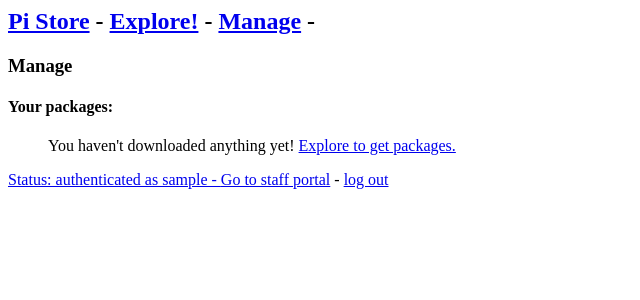
After one commit to LinusS1/pi-store, a Django app: page /manage in a window 1280 px wide. The commit adds this page. Shown: the top 300 px of the page, without its empty margins (0-640 px from the left). Run offline with Django 3.2, Linux system fonts and the light colour scheme; the visitor is signed in with stand-in values (Sample User, id 1); data comes from the database, SQL or seed files in the repository.

Commit message:
Added uninstall file download

```diff
--- a/store/downloadapp/templates/downloadapp/base.html
+++ b/store/downloadapp/templates/downloadapp/base.html
@@ -1,6 +1,7 @@
 <h2>
 	<a href="{% url 'downloadapp:index' %}">Pi Store</a> -
-	<a href="{% url 'downloadapp:explore' %}">Explore!</a>
+	<a href="{% url 'downloadapp:explore' %}">Explore!</a> -
+	<a href="{% url 'downloadapp:manage' %}">Manage</a> -
 </h2>
 
 {% block content %}{% endblock content %}
--- /dev/null
+++ b/store/downloadapp/templates/downloadapp/manage_packages.html
@@ -0,0 +1,22 @@
+{% extends "downloadapp/base.html" %}
+
+{% block content %}
+	<h3>Manage</h3>
+	<h4>Your packages:</h4>
+	<ul>
+		{% for package in packages %}
+			<li>
+				<div>
+					<h4>{{ package }}</h4>
+					<!--Nice thing to make the images load.-->
+					<img src="https://file.ac/EWLnE13zcKA/{{ package.shot }}" alt={{ package }}>
+					<p>{{ package.simple_description }}</p>
+					<a href="{% url 'downloadapp:uninstall' package.id %}">Uninstall</a>
+
+				</div>
+			</li>
+		{% empty %}
+			<p>You haven't downloaded anything yet! <a href="{% url 'downloadapp:explore' %}"</a>Explore to get packages.</p>
+		{% endfor %}
+	</ul>
+{% endblock content %}
--- a/store/downloadapp/templates/downloadapp/package.html
+++ b/store/downloadapp/templates/downloadapp/package.html
@@ -12,7 +12,7 @@
 	<p>Has been installed {{ package.installs }} times.</p>
 	<p>Made by {{ package.owner }}</p>
 	{% if has_package %}
-		<p>You have this</p>
+		<a href="{% url 'downloadapp:manage' %}">Manage your packages</a>
 	{% else %}
 		<a href="{% url 'downloadapp:download' package.id %}">Download {{ package }}</a>
 	{% endif %}
--- /dev/null
+++ b/store/downloadapp/templates/downloadapp/uninstall_template.txt
@@ -0,0 +1 @@
+uninstall {{ id }}
--- a/store/downloadapp/urls.py
+++ b/store/downloadapp/urls.py
@@ -12,6 +12,10 @@ urlpatterns = [
 	url(r'^package/(?P<package_id>\d+)/$', views.package, name='package'),
 	#Download package
 	url(r'^package/download/(?P<package_id>\d+)/$', views.download, name='download'),
+	#Manage
+	url(r'^manage$', views.manage, name='manage'),
+	#Download uninstall file
+	url(r'^manage/uninstall/(?P<package_id>\d+)/$', views.uninstall, name='uninstall'),
 	##Developer
 	#New package
 	url(r'^dev/packages/new$', views.new, name='new'),
--- a/store/downloadapp/views.py
+++ b/store/downloadapp/views.py
@@ -3,6 +3,11 @@ from django.db.models import F
 from django.http import HttpResponseRedirect
 from django.contrib.auth.decorators import login_required
 from django.contrib.auth.models import User
+from django.http import HttpResponse
+from django.template.loader import render_to_string
+
+from wsgiref.util import FileWrapper
+import io as StringIO
 
 from .models import Package
 from .forms import PackageForm
@@ -20,9 +25,12 @@ def explore(request):
 def package(request, package_id):
 	"""Specific package"""
 	package = get_object_or_404(Package, pk=package_id)
-	user = User.objects.get(id=request.user.id)
-	if user.profile.packages_installs != None and str(package.id) in list(user.profile.packages_installs.split(",")):
-		has_package = True
+	if request.user.is_authenticated():
+		user = User.objects.get(id=request.user.id)
+		if user.profile.packages_installs != None and str(package.id) in list(user.profile.packages_installs.split(",")):
+			has_package = True
+		else:
+			has_package = False
 	else:
 		has_package = False
 	context = {'package':package, 'has_package':has_package}
@@ -39,6 +47,42 @@ def download(request, package_id):
 	user.save()
 	context = {"package":package}
 	return render(request, 'downloadapp/download.html', context)
+
+@login_required
+def manage(request):
+	packages_installed = []
+	user_package_ids = User.objects.get(id=request.user.id)
+	try:
+		user_package_ids = list(user_package_ids.profile.packages_installs.split(","))
+		packages_installed = []
+		for n in user_package_ids:
+			if n != '':
+				packages_installed.append(Package.objects.get(id=n))
+	except:
+		pass
+	context = {'packages':packages_installed}
+	return render(request, "downloadapp/manage_packages.html", context)
+
+@login_required
+def uninstall(request, package_id):
+	package = get_object_or_404(Package, pk=package_id)
+	#remove install count
+	Package.objects.filter(id=package_id).update(installs=F('installs')-1)
+	#remove from profile
+	user = User.objects.get(id=request.user.id)
+	user_packages = list(user.profile.packages_installs.split(","))
+	user.profile.packages_installs = user_packages.remove(str(package_id))
+	user.save()
+	#Get file ready
+	t = render_to_string('downloadapp/uninstall_template.txt', context={'id':package_id})
+	tFile = StringIO.StringIO()
+	tFile.write(t)
+
+	#Attach file to header
+	#return uninstall template
+	response = HttpResponse(tFile.getvalue(), content_type='application/plain')
+	response['Content-Disposition'] = 'attachment; filename=uninstall.txt'
+	return response
 ########################### DEVELOPER
 @login_required
 def new(request):
```
Also changed, not shown: store/downloadapp/templates/downloadapp/uninstall.html (added, +9 -0 lines).
